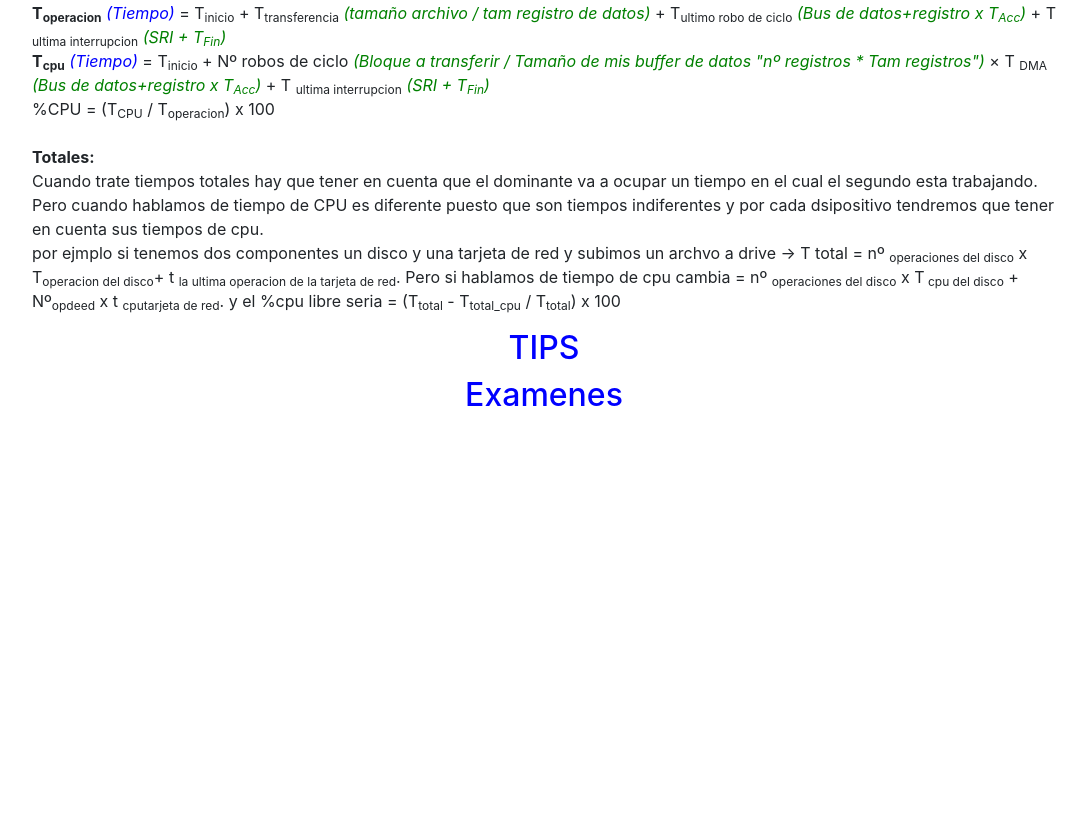
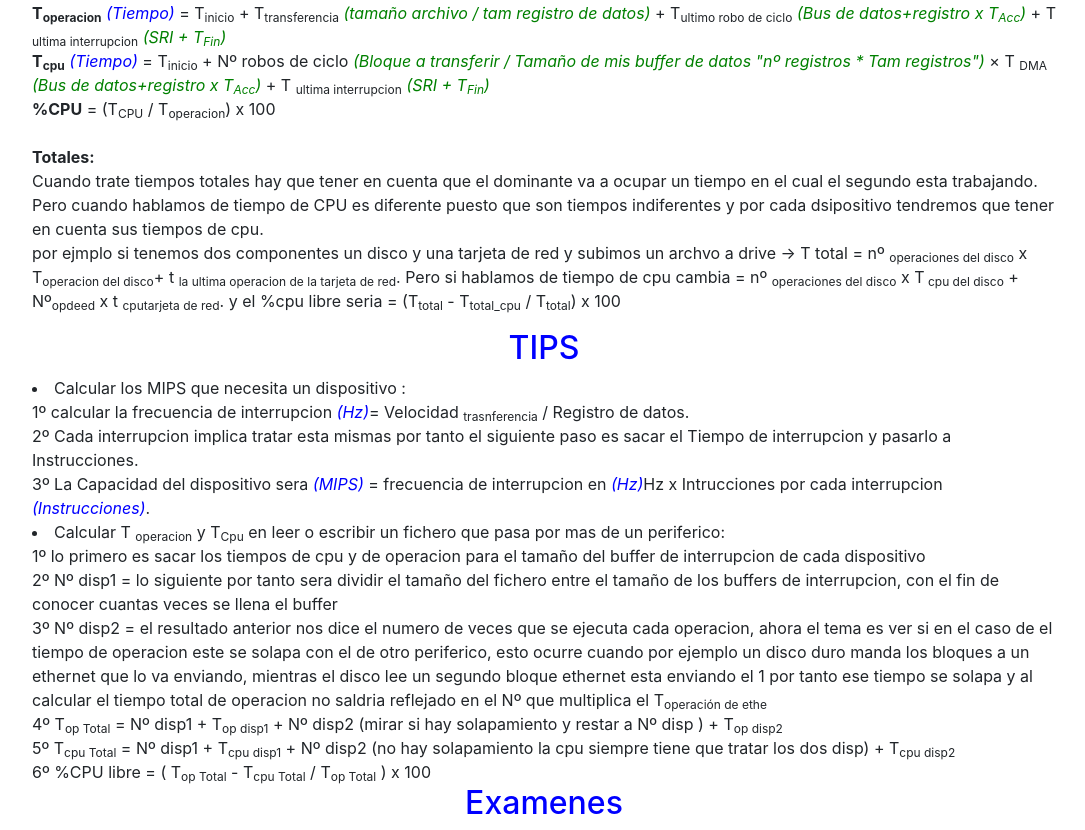
Before and after one commit to domlopluis94/Estructura-y-Arquitectura-de-Computadores, a plain HTML site: page Arquitectura/Entradasalida.html in a window 1280 px wide. Shown: the part 2872-3702 px from the top of the page, without its empty margins (96-1181 px from the left). Before the commit the page ends 3294 px from the top, so only its background shows below. Drawn offline with nearby package versions, Linux system fonts and the light colour scheme.

Commit message:
Update Entradasalida.html

```diff
--- a/Arquitectura/Entradasalida.html
+++ b/Arquitectura/Entradasalida.html
@@ -129,7 +129,7 @@
           </div>
         </div>
         <p>
-        <br> 1 MIPS(millones de instrucciones por segundo) ->  1x10^6 I en 1 S -> 1/1x10^6 = 1 us(microsegundos) una instruccion
+        <br> 1 MIPS(millones de instrucciones por segundo) ->  1x10^6 I en 1 S -> 1/1x10^6 = 1 us(microsegundos) una instrucción
         <br> <b> Un error comun: es importante fijarse que en mucho apartado te piden la solucion en Instrucciones , con la formula de arriba tienes el tiempo que ocupa una Instruccion</b>
         <br>
         <br> <b>Interrupciones: </b>
@@ -151,7 +151,7 @@
         <br>
         <br><b>T<sub>operacion</sub></b> <i style="color:blue;">(Tiempo)</i> = T<sub>inicio</sub> + T<sub>transferencia</sub> <i style="color: green;">(tamaño archivo / tam registro de datos)</i> + T<sub>ultimo robo de ciclo</sub> <i style="color: green;"> (Bus de datos+registro x T<sub>Acc</sub>) </i> + T <sub>ultima interrupcion</sub><i style="color: green;"> (SRI + T<sub>Fin</sub>) </i>
         <br><b>T<sub>cpu</sub></b> <i style="color:blue;">(Tiempo)</i> = T<sub>inicio</sub> + Nº robos de ciclo <i style="color: green;">(Bloque a transferir / Tamaño de mis buffer de datos "nº registros * Tam registros") </i> × T <sub>DMA</sub><i style="color: green;"> (Bus de datos+registro x T<sub>Acc</sub>) </i> + T <sub>ultima interrupcion</sub><i style="color: green;"> (SRI + T<sub>Fin</sub>) </i>
-        <br>%CPU = (T<sub>CPU</sub> / T<sub>operacion</sub>) x 100
+        <br><b>%CPU</b> = (T<sub>CPU</sub> / T<sub>operacion</sub>) x 100
         <br>
         <br> <b>Totales: </b>
         <br> Cuando trate tiempos totales hay que tener en cuenta que el dominante va a ocupar un tiempo en el cual el segundo esta trabajando. Pero cuando hablamos de tiempo de CPU es diferente puesto que son tiempos indiferentes y por cada dsipositivo tendremos que tener en cuenta sus tiempos de cpu.
@@ -159,7 +159,19 @@
         </p>
 
         <h2><center>TIPS</center></h2>
-
+        <li> Calcular los MIPS que necesita un dispositivo :
+          <br>1º calcular la frecuencia de interrupcion <i style="color:blue;">(Hz)</i>= Velocidad <sub>trasnferencia</sub> / Registro de datos.
+          <br>2º Cada interrupcion implica tratar esta mismas por tanto el siguiente paso es sacar el Tiempo de interrupcion y pasarlo a Instrucciones.
+          <br>3º La Capacidad del dispositivo sera <i style="color:blue;">(MIPS)</i> = frecuencia de interrupcion en <i style="color:blue;">(Hz)</i>Hz x Intrucciones por cada interrupcion <i style="color:blue;">(Instrucciones)</i>.
+        </li>
+        <li> Calcular T <sub>operacion</sub> y T<sub>Cpu</sub> en leer o escribir un fichero que pasa por mas de un periferico:
+          <br>1º lo primero es sacar los tiempos de cpu y de operacion para el tamaño del buffer de interrupcion de cada dispositivo
+          <br>2º Nº disp1 = lo siguiente por tanto sera dividir el tamaño del fichero entre el tamaño de los buffers de interrupcion, con el fin de conocer cuantas veces se llena el buffer
+          <br>3º Nº disp2 = el resultado anterior nos dice el numero de veces que se ejecuta cada operacion, ahora el tema es ver si en el caso de el tiempo de operacion este se solapa con el de otro periferico, esto ocurre cuando por ejemplo un disco duro manda los bloques a un ethernet que lo va enviando, mientras el disco lee un segundo bloque ethernet esta enviando el 1 por tanto ese tiempo se solapa y al calcular el tiempo total de operacion no saldria reflejado en el Nº que multiplica el T<sub>operación de ethe</sub>
+          <br>4º T<sub>op Total</sub> = Nº disp1 + T<sub>op disp1</sub> + Nº disp2 (mirar si hay solapamiento y restar a Nº disp ) + T<sub>op disp2</sub>
+          <br>5º T<sub>cpu Total</sub> = Nº disp1 + T<sub>cpu disp1</sub> + Nº disp2 (no hay solapamiento la cpu siempre tiene que tratar los dos disp) + T<sub>cpu disp2</sub>
+          <br>6º %CPU libre =  ( T<sub>op Total</sub> - T<sub>cpu Total</sub> / T<sub>op Total</sub> ) x 100
+        </li>
 
         <h2><center>Examenes</center></h2>
         </div>
```
